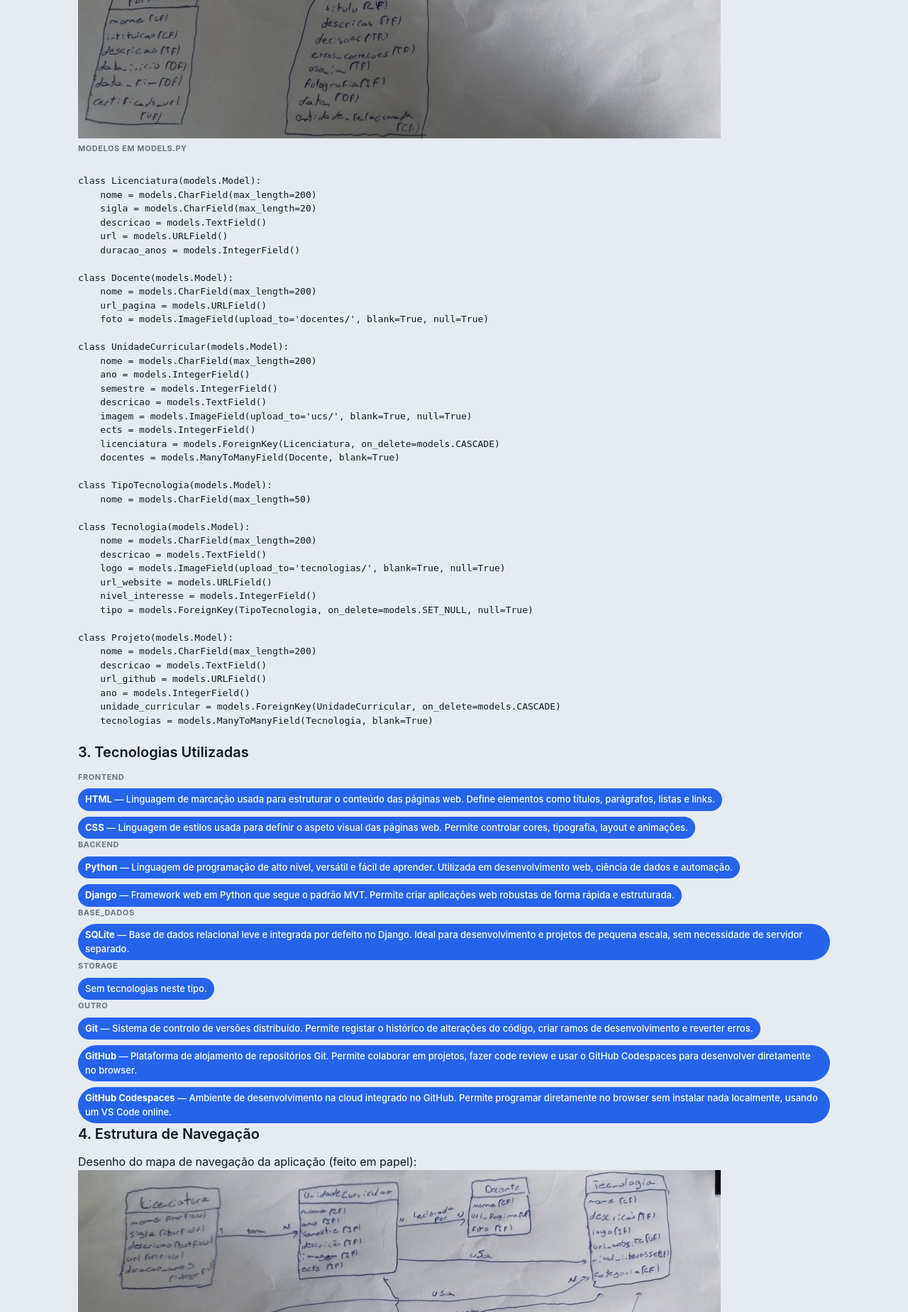
After one commit to a22405291LourencoMadeira/portfolio_ficha6_django, a Django app: page /portfolio/sobre/ in a window 1280 px wide. The commit adds this page. Shown: the part 2000-3849 px from the top of the page at 71% size. Run offline with Django 5.2, Linux system fonts and the light colour scheme; data comes from the database, SQL or seed files in the repository.

Commit message:
Criada pagina Sobre com arquitetura MVT, modelacao, tecnologias, navegacao e GitHub

```diff
--- a/portfolio/templates/portfolio/base.html
+++ b/portfolio/templates/portfolio/base.html
@@ -18,6 +18,7 @@
             <a href="{% url 'tfcs' %}">TFCs</a>
             <a href="{% url 'competencias' %}">Competências</a>
             <a href="{% url 'formacoes' %}">Formações</a>
+            <a href="{% url 'sobre' %}">Sobre</a>
         </nav>
     </header>
 
--- /dev/null
+++ b/portfolio/templates/portfolio/sobre.html
@@ -0,0 +1,157 @@
+{% extends "portfolio/base.html" %}
+{% block content %}
+
+<h2>Sobre esta Aplicação</h2>
+
+<!-- 1. ARQUITETURA MVT -->
+<article>
+    <header>
+        <h3>1. Arquitetura MVT do Django</h3>
+    </header>
+    <section>
+        <p>
+            O Django segue o padrão <strong>MVT (Model, View, Template)</strong>:
+        </p>
+        <ul>
+            <li><strong>Model</strong> — define a estrutura dos dados e comunica com a base de dados através do ORM.</li>
+            <li><strong>View</strong> — recebe os pedidos HTTP, consulta os modelos e devolve uma resposta (normalmente um template renderizado).</li>
+            <li><strong>Template</strong> — ficheiro HTML que apresenta os dados ao utilizador.</li>
+        </ul>
+        <p><strong>Fluxo de informação:</strong> O browser faz um pedido → o Django verifica as URLs → chama a View correspondente → a View consulta o Model → passa os dados ao Template → devolve o HTML ao browser.</p>
+
+        <h4>Desenho da Arquitetura (feito em papel)</h4>
+        <img src="{{ MEDIA_URL }}makingof/Captura de ecrã 2026-04-07 174115.png" alt="Diagrama MVT em papel">
+
+        <h4>Vídeo Tutorial</h4>
+        <iframe width="560" height="315" src="" title="Video tutorial" allowfullscreen></iframe>
+        <p><em>(vídeo tutorial a adicionar)</em></p>
+    </section>
+</article>
+
+<!-- 2. MODELAÇÃO -->
+<article>
+    <header>
+        <h3>2. Modelação</h3>
+    </header>
+    <section>
+        <h4>Diagrama Entidade-Relação</h4>
+        <img src="{{ MEDIA_URL }}makingof/Captura de ecrã 2026-04-07 174115.png" alt="DER em papel">
+
+        <h4>Modelos em models.py</h4>
+        <pre><code>
+class Licenciatura(models.Model):
+    nome = models.CharField(max_length=200)
+    sigla = models.CharField(max_length=20)
+    descricao = models.TextField()
+    url = models.URLField()
+    duracao_anos = models.IntegerField()
+
+class Docente(models.Model):
+    nome = models.CharField(max_length=200)
+    url_pagina = models.URLField()
+    foto = models.ImageField(upload_to='docentes/', blank=True, null=True)
+
+class UnidadeCurricular(models.Model):
+    nome = models.CharField(max_length=200)
+    ano = models.IntegerField()
+    semestre = models.IntegerField()
+    descricao = models.TextField()
+    imagem = models.ImageField(upload_to='ucs/', blank=True, null=True)
+    ects = models.IntegerField()
+    licenciatura = models.ForeignKey(Licenciatura, on_delete=models.CASCADE)
+    docentes = models.ManyToManyField(Docente, blank=True)
+
+class TipoTecnologia(models.Model):
+    nome = models.CharField(max_length=50)
+
+class Tecnologia(models.Model):
+    nome = models.CharField(max_length=200)
+    descricao = models.TextField()
+    logo = models.ImageField(upload_to='tecnologias/', blank=True, null=True)
+    url_website = models.URLField()
+    nivel_interesse = models.IntegerField()
+    tipo = models.ForeignKey(TipoTecnologia, on_delete=models.SET_NULL, null=True)
+
+class Projeto(models.Model):
+    nome = models.CharField(max_length=200)
+    descricao = models.TextField()
+    url_github = models.URLField()
+    ano = models.IntegerField()
+    unidade_curricular = models.ForeignKey(UnidadeCurricular, on_delete=models.CASCADE)
+    tecnologias = models.ManyToManyField(Tecnologia, blank=True)
+        </code></pre>
+    </section>
+</article>
+
+<!-- 3. TECNOLOGIAS -->
+<article>
+    <header>
+        <h3>3. Tecnologias Utilizadas</h3>
+    </header>
+    <section>
+        {% for tipo in tipos %}
+        <h4>{{ tipo.nome }}</h4>
+        <ul>
+            {% for tec in tipo.tecnologias.all %}
+            <li>
+                <strong>{{ tec.nome }}</strong> — {{ tec.descricao }}
+            </li>
+            {% empty %}
+            <li>Sem tecnologias neste tipo.</li>
+            {% endfor %}
+        </ul>
+        {% endfor %}
+    </section>
+</article>
+
+<!-- 4. ESTRUTURA DE NAVEGAÇÃO -->
+<article>
+    <header>
+        <h3>4. Estrutura de Navegação</h3>
+    </header>
+    <section>
+        <p>Desenho do mapa de navegação da aplicação (feito em papel):</p>
+        <img src="{{ MEDIA_URL }}makingof/Captura de ecrã 2026-04-07 174115.png" alt="Mapa de navegação">
+        <pre>
+/portfolio/
+├── ucs/
+├── projetos/
+│   ├── novo/
+│   └── id/edita/ e id/apaga/
+├── tecnologias/
+│   ├── nova/
+│   └── id/edita/ e id/apaga/
+├── competencias/
+├── formacoes/
+├── tfcs/
+└── sobre/
+        </pre>
+    </section>
+</article>
+
+<!-- 5. REPOSITÓRIO GITHUB -->
+<article>
+    <header>
+        <h3>5. Repositório GitHub</h3>
+    </header>
+    <section>
+        <p>
+            O código desta aplicação está disponível em:
+            <a href="https://github.com/a22405291LourencoMadeira/portfolio_ficha6_django" target="_blank">
+                github.com/a22405291LourencoMadeira/portfolio_ficha6_django
+            </a>
+        </p>
+        <p>
+            O Git e o GitHub foram usados ao longo de todo o desenvolvimento para guardar e versionar o código.
+            Cada funcionalidade foi commitada separadamente com uma mensagem descritiva, o que permite rastrear
+            a evolução do projeto e reverter alterações se necessário.
+        </p>
+        <p>
+            <strong>Vantagens:</strong> controlo de versões, histórico de alterações, possibilidade de trabalhar
+            em equipa, e integração com o GitHub Codespaces que permitiu desenvolver diretamente no browser
+            sem instalar nada localmente.
+        </p>
+    </section>
+</article>
+
+{% endblock %}
--- a/portfolio/urls.py
+++ b/portfolio/urls.py
@@ -21,4 +21,5 @@ path('competencias/<int:comp_id>/apaga/', views.apaga_competencia_view, name='ap
 path('formacoes/nova/', views.nova_formacao_view, name='nova_formacao'),
 path('formacoes/<int:formacao_id>/edita/', views.edita_formacao_view, name='edita_formacao'),
 path('formacoes/<int:formacao_id>/apaga/', views.apaga_formacao_view, name='apaga_formacao'),
+path('sobre/', views.sobre_view, name='sobre'),
 ]
--- a/portfolio/views.py
+++ b/portfolio/views.py
@@ -105,3 +105,9 @@ def edita_formacao_view(request, formacao_id):
 def apaga_formacao_view(request, formacao_id):
     Formacao.objects.get(id=formacao_id).delete()
     return redirect('formacoes')
+
+
+def sobre_view(request):
+    from .models import TipoTecnologia
+    tipos = TipoTecnologia.objects.prefetch_related('tecnologias').all()
+    return render(request, 'portfolio/sobre.html', {'tipos': tipos})
```
